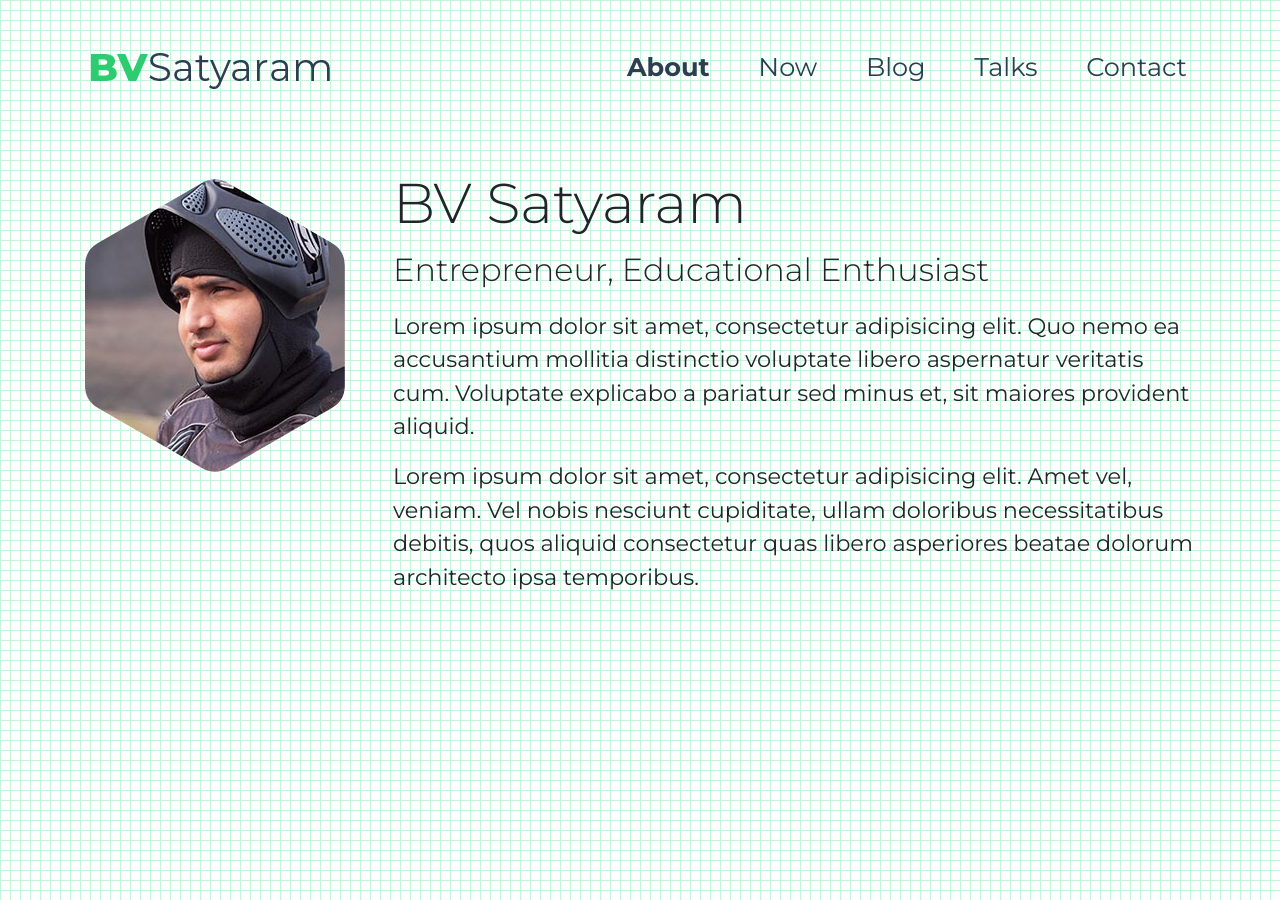
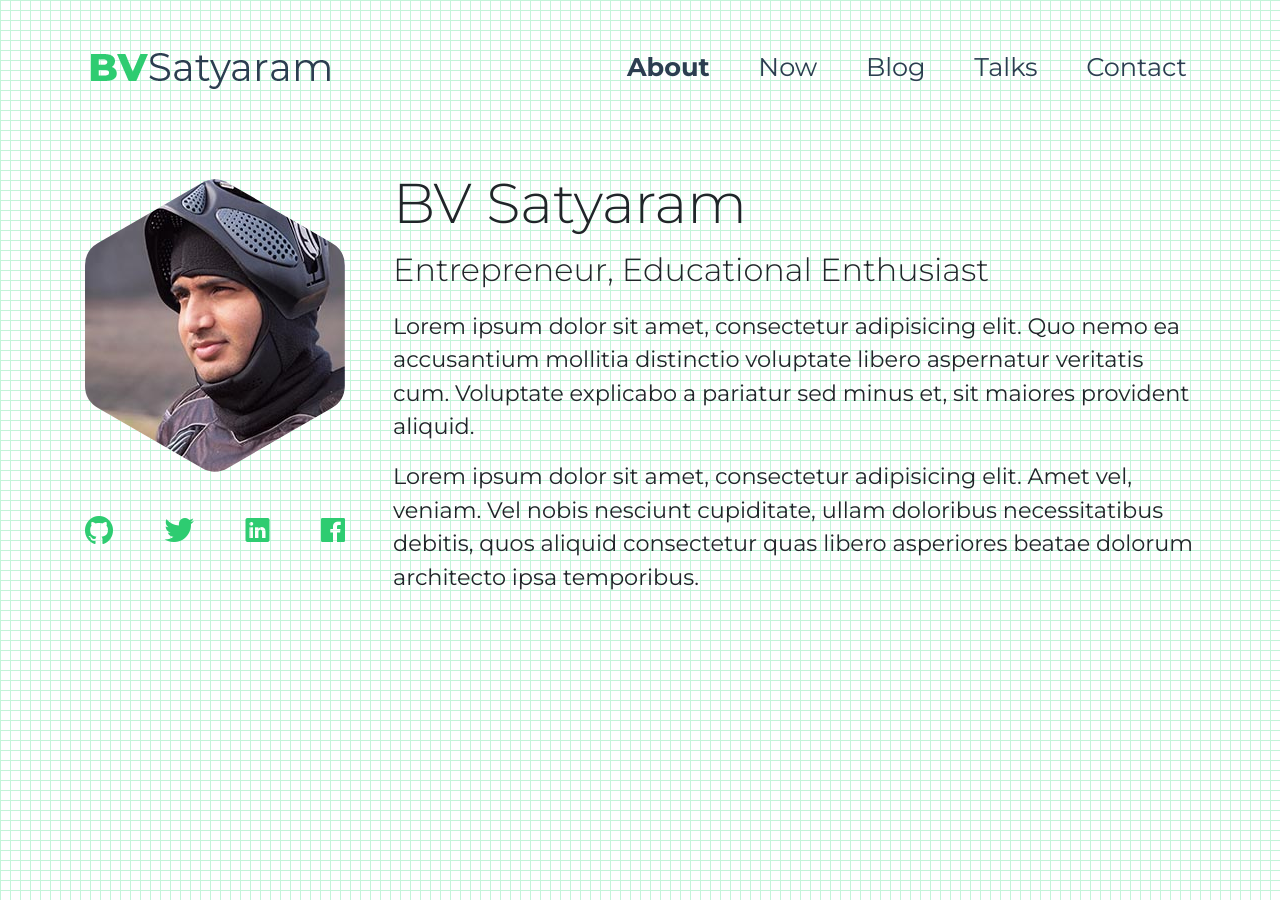
Before and after one commit to bvsatyaram/bvsatyaram.github.io, a Jekyll site: the page built from index.html, in a window 1280 px wide. Built offline with Jekyll 4.4.1, drawn with Linux system fonts in a browser that asks for light colours; nearby versions of some CDN libraries.

Commit message:
Add social icons to about page

```diff
--- a/_includes/head.html
+++ b/_includes/head.html
@@ -29,7 +29,8 @@
   <link rel="stylesheet" href="https://stackpath.bootstrapcdn.com/bootstrap/4.1.1/css/bootstrap.min.css" integrity="sha384-WskhaSGFgHYWDcbwN70/dfYBj47jz9qbsMId/iRN3ewGhXQFZCSftd1LZCfmhktB" crossorigin="anonymous">
   <link rel="stylesheet" href="{{ "/css/main.css" | prepend: site.baseurl }}">
 
-  <link href="https://fonts.googleapis.com/css?family=Montserrat:300,400,400i,700" rel="stylesheet">
+  <link href="https://fonts.googleapis.com/css?family=Montserrat:300,400,400i,700" rel="stylesheet" type="text/css" />
+  <link href="https://cdnjs.cloudflare.com/ajax/libs/ionicons/4.2.4/css/ionicons.min.css" rel="stylesheet" type="text/css" />
 
   <script src="https://code.jquery.com/jquery-3.3.1.slim.min.js" integrity="sha384-q8i/X+965DzO0rT7abK41JStQIAqVgRVzpbzo5smXKp4YfRvH+8abtTE1Pi6jizo" crossorigin="anonymous"></script>
   <script src="https://cdnjs.cloudflare.com/ajax/libs/popper.js/1.14.3/umd/popper.min.js" integrity="sha384-ZMP7rVo3mIykV+2+9J3UJ46jBk0WLaUAdn689aCwoqbBJiSnjAK/l8WvCWPIPm49" crossorigin="anonymous"></script>
--- a/_sass/_home.scss
+++ b/_sass/_home.scss
@@ -13,6 +13,22 @@
       width: 260px;
       margin: 0 auto;
       clip-path: url(#hex-clipping);
+    }
+
+    .social-icons {
+      display: flex;
+      justify-content: space-between;
+      margin-top: 2rem;
+
+      a {
+        color: $primary-color;
+        font-size: 32px;
+        transition: all 0.3s ease-in;
+
+        &:hover {
+          transform: scale(1.5);
+        }
+      }
     }
   }
 
--- a/index.html
+++ b/index.html
@@ -12,6 +12,13 @@ title: BV Satyaram
     </defs>
   </svg>
   <img src="{{site.baseurl}}/images/BV-Headshot.jpg" class='headshot'></img>
+  <div class="social-icons">
+    <a href='https://github.com/bvsatyaram' target="_blank"><i class="icon ion-logo-github"></i></a>
+    <a href='https://twitter.com/bvsatyaram' target="_blank"><i class="icon ion-logo-twitter"></i></a>
+    <a href='https://in.linkedin.com/in/bvsatyaram' target="_blank"><i class="icon ion-logo-linkedin"></i></a>
+    <a href='https://www.facebook.com/bvsatyaram' target="_blank"><i class="icon ion-logo-facebook"></i></a>
+    </a>
+  </div>
 </div>
 
 <div class="about-container">
```
